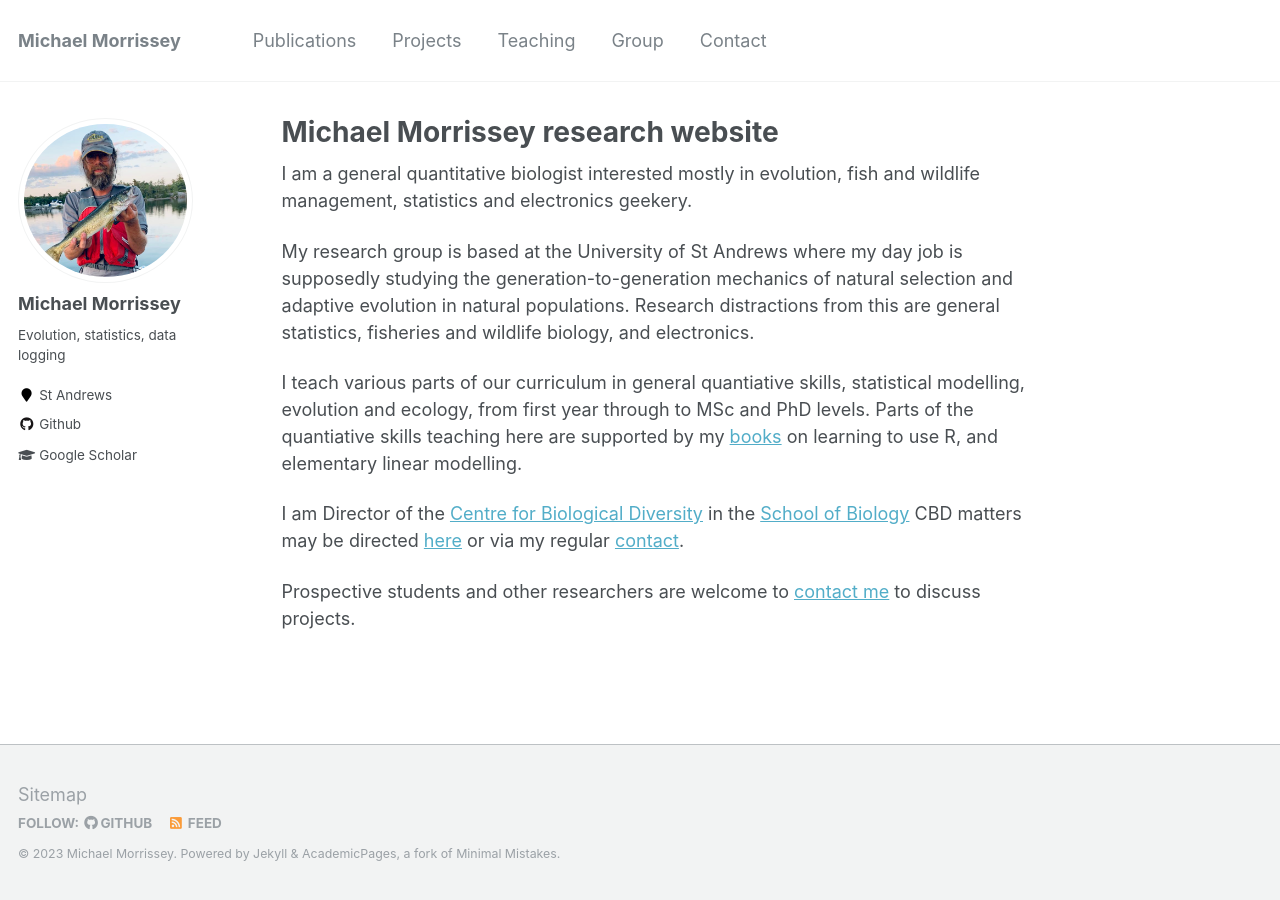
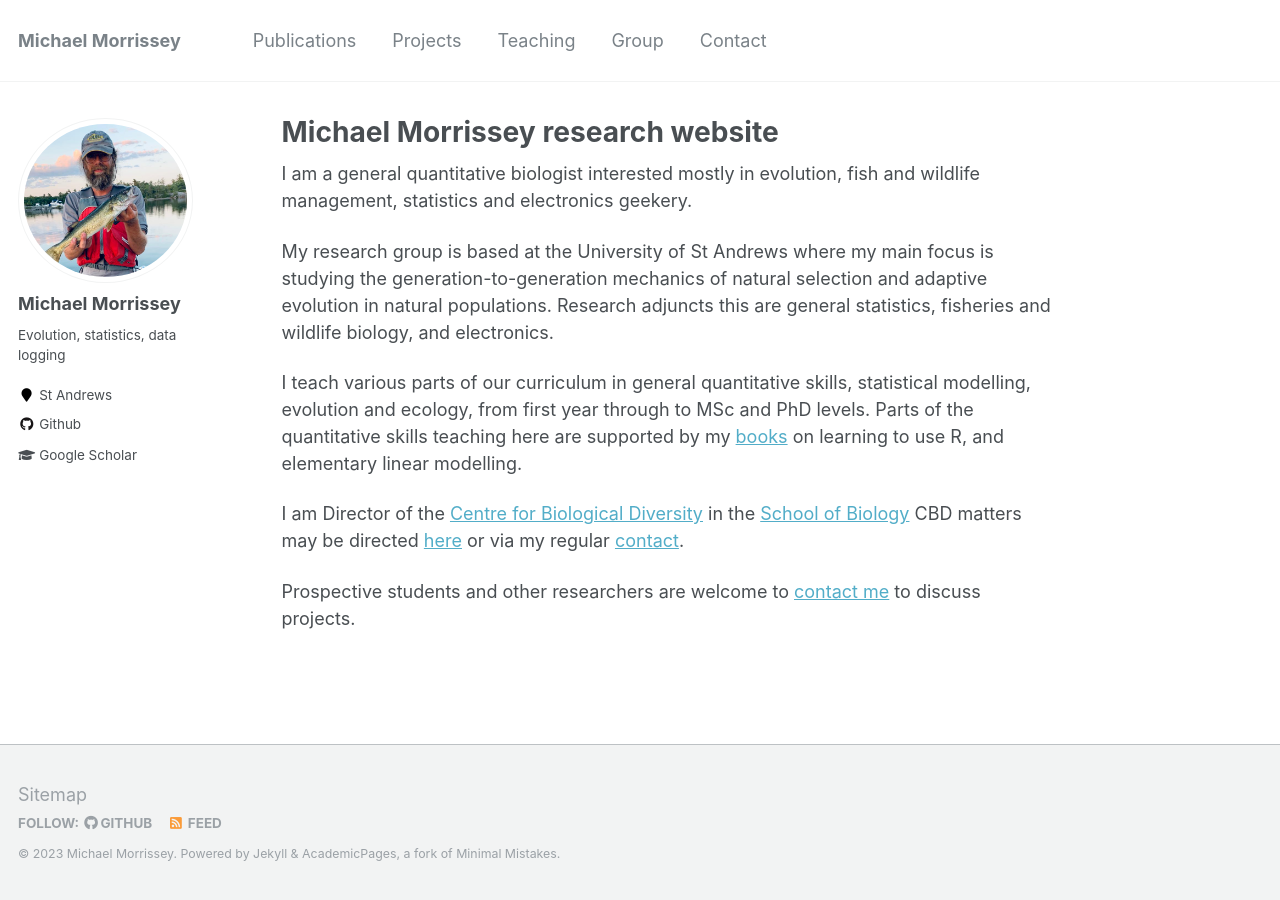
Before and after one commit to mbmorrissey/mbmorrissey.github.io, a Jekyll site: the page built from _pages/about.md, in a window 1280 px wide. Built offline with Jekyll 4.4.1, drawn with Linux system fonts in a browser that asks for light colours.

Commit message:
Update about.md

```diff
--- a/_pages/about.md
+++ b/_pages/about.md
@@ -10,9 +10,9 @@ redirect_from:
 
 I am a general quantitative biologist interested mostly in evolution, fish and wildlife management, statistics and electronics geekery.
 
-My research group is based at the University of St Andrews where my day job is supposedly studying the generation-to-generation mechanics of natural selection and adaptive evolution in natural populations.  Research distractions from this are general statistics, fisheries and wildlife biology, and electronics.
+My research group is based at the University of St Andrews where my main focus is studying the generation-to-generation mechanics of natural selection and adaptive evolution in natural populations.  Research adjuncts this are general statistics, fisheries and wildlife biology, and electronics.
 
-I teach various parts of our curriculum in general quantiative skills, statistical modelling, evolution and ecology, from first year through to MSc and PhD levels.  Parts of the quantiative skills teaching here are supported by my [books](/teaching) on learning to use R, and elementary linear modelling.
+I teach various parts of our curriculum in general quantitative skills, statistical modelling, evolution and ecology, from first year through to MSc and PhD levels.  Parts of the quantitative skills teaching here are supported by my [books](/teaching) on learning to use R, and elementary linear modelling.
 
 I am Director of the [Centre for Biological Diversity](https://biology.st-andrews.ac.uk/biodiversity/) in the [School of Biology](https://www.st-andrews.ac.uk/biology/) CBD matters may be directed [here](mailto:cbd.director@st-andrews.ac.uk) or via my regular [contact](https://mbmorrissey.github.io/contact/).
 
```
